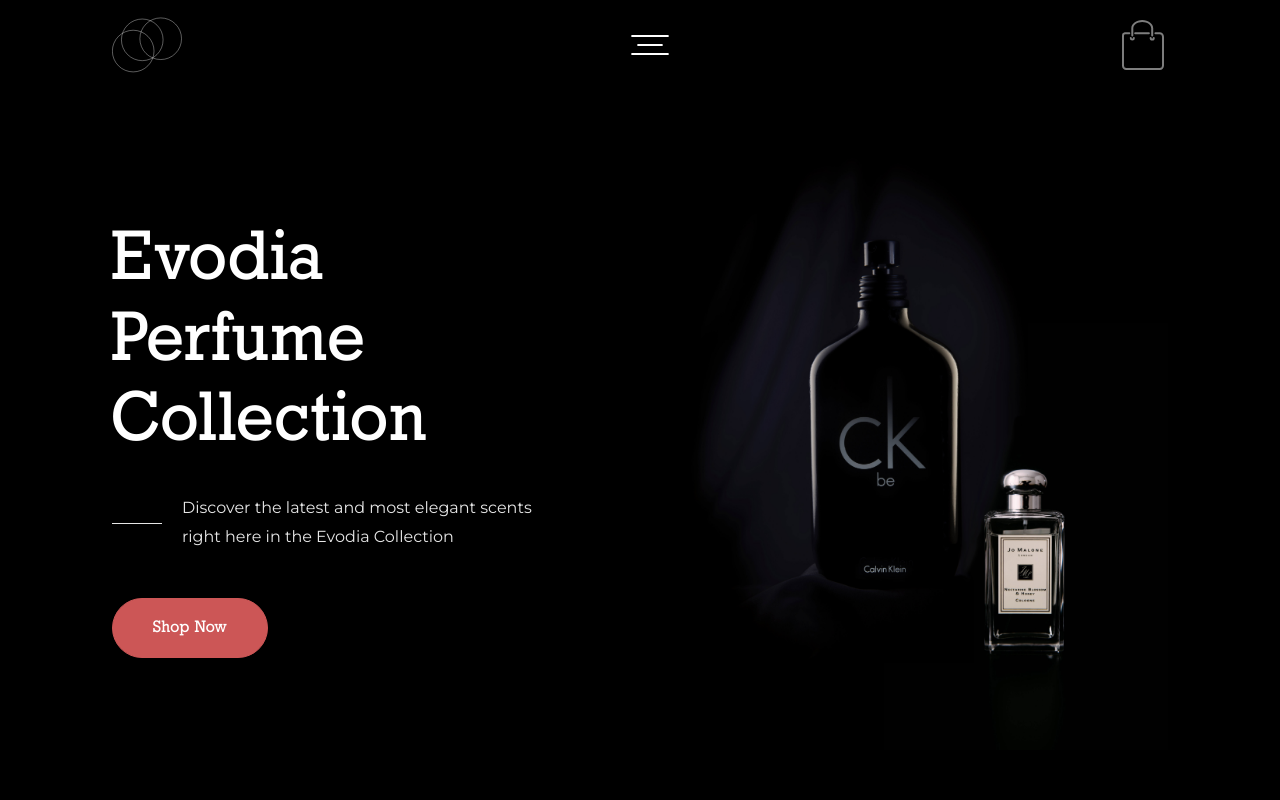
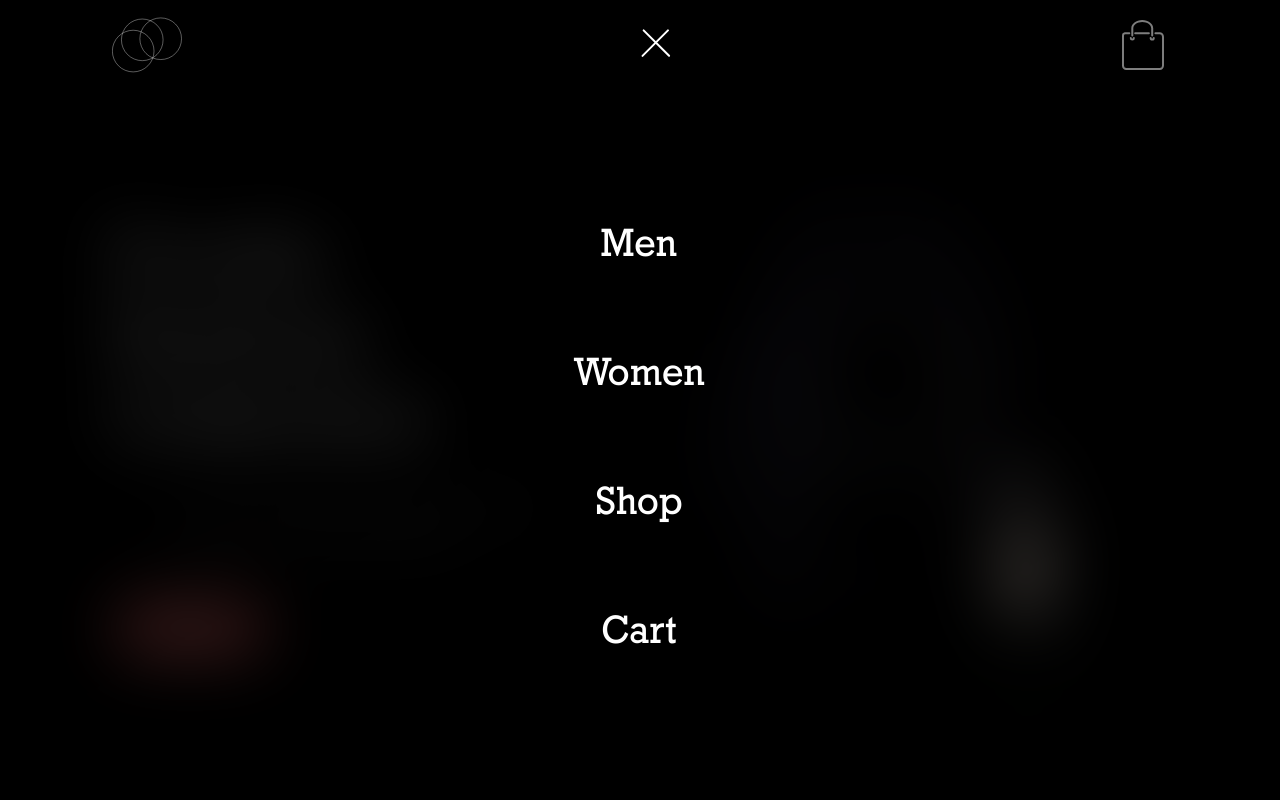
Before and after one commit to Nodenkey/evodia, a Next.js app: page / in a window 1280 px wide. Both pictures are taken after a click on the button 650 px from the left and 45 px from the top of the page. Shown: the top 800 px of the page. Built offline with nearby package versions, Linux system fonts and the light colour scheme.

Commit message:
Add animation to menu button

```diff
--- /dev/null
+++ b/components/menu/menu.js
@@ -0,0 +1,15 @@
+import React from 'react';
+import {MenuLink, MenuWrapper} from "./menuStyles";
+
+const Menu = () => {
+    return (
+        <MenuWrapper>
+            <MenuLink>Men</MenuLink>
+            <MenuLink>Women</MenuLink>
+            <MenuLink>Shop</MenuLink>
+            <MenuLink>Cart</MenuLink>
+        </MenuWrapper>
+    );
+};
+
+export default Menu;
--- /dev/null
+++ b/components/menu/menuStyles.js
@@ -0,0 +1,45 @@
+import styled from "styled-components";
+import {palette, typeScale} from "../../utils";
+import Link from "next/link";
+import {HeaderOne, HeaderThree} from "../../globals/globalStyles";
+
+export const MenuWrapper = styled.div`
+  height: calc(100vh - 80px);
+  width: 100vw;
+  color: ${palette.white};
+  background: linear-gradient(to right bottom, rgba(0, 0, 0, .8), rgba(0, 0, 0, .7));
+  backdrop-filter: blur(2rem);
+  margin-top: 80px;
+  position: fixed;
+  top: 0;
+  left: 0;
+  z-index: 99;
+  display: flex;
+  flex-direction: column;
+  align-items: center;
+  justify-content: center;
+`;
+
+export const MenuLink = styled(HeaderThree)`
+  position: relative;
+  transition: 300ms ease-in-out;
+  cursor: pointer;
+  &::before {
+    content: '';
+    position: absolute;
+    width: 50px;
+    height: 5px;
+    background-color: ${palette.lightRed};
+    top: 50%;
+    left: -70px;
+    transform: translateY(-50%) scale(0);
+    transition: 300ms ease-in-out;
+    transform-origin: right;
+  }
+    &:hover {
+      &::before {
+        transform: translateY(-50%) scale(1);
+      }
+      color: ${palette.lightRed};
+    }
+`;
--- a/components/navbar/navbar.js
+++ b/components/navbar/navbar.js
@@ -1,16 +1,36 @@
-import React from 'react';
+import React, {useEffect, useState} from 'react';
 import {MenuButton, NavbarWrapper} from "./navbarStyles";
 import {Container, Flex} from "../../globals/globalStyles";
 import ShoppingBag from "../svg/shopping-bag/shoppingBag";
 import Logo from "../svg/logo/logo";
+import Menu from "../menu/menu";
 
 const Navbar = () => {
+    const [openMenu, setOpenMenu] = useState(false);
+    const toggleMenu = () => {
+        setOpenMenu(!openMenu);
+    }
+
+    useEffect(() => {
+        const html = document.querySelector('html');
+        if(openMenu) {
+          html.style.width = '100vw';
+          html.style.height = '100vh';
+          html.style.overflow = 'hidden';
+        } else {
+            html.style.width = 'initial';
+            html.style.height = 'initial';
+            html.style.overflowX = 'hidden';
+            html.style.overflowY = 'auto';
+        }
+    }, [openMenu])
     return (
+        <>
             <NavbarWrapper>
                 <Container>
                     <Flex spaceBetween>
                         <Logo/>
-                    <MenuButton>
+                        <MenuButton onClick={toggleMenu} open={openMenu}>
                             <div/>
                             <div/>
                             <div/>
@@ -19,6 +39,10 @@ const Navbar = () => {
                     </Flex>
                 </Container>
             </NavbarWrapper>
+            {
+                openMenu && <Menu/>
+            }
+        </>
     );
 };
 
--- a/components/navbar/navbarStyles.js
+++ b/components/navbar/navbarStyles.js
@@ -16,6 +16,9 @@ export const MenuButton = styled.button`
   border: none;
   width: 50px;
   background-color: transparent;
+  cursor: pointer;
+  transition: 300ms ease-in-out;
+
   div {
     height: 1px;
     width: 100%;
@@ -23,9 +26,20 @@ export const MenuButton = styled.button`
     margin: 7px 0;
     border: 1px solid white;
     border-radius: 500px;
+    transform: rotate(-45deg);
+    transition: 300ms ease-in-out;
   }
   > div:nth-child(2) {
     width: 70%;
     margin: 7px auto;
+    transition: 300ms ease-in-out;
+    transform: ${({open}) => open ? 'translateX(30px)' : 'translateX(0)'};
+    opacity: ${({open}) => open ? '0' : '1'};
+  }
+  >div:nth-child(1) {
+    transform: ${({open}) => open ? 'rotate(45deg) translate(25%, 25%)' : 'rotate(0deg) translate(0, 0)'};
+  }
+  >div:nth-child(3) {
+    transform: ${({open}) => open ? 'rotate(-45deg) translate(30%, -200%)' : 'rotate(0deg) translate(0, 0)'};
   }
 `;
--- a/globals/globalStyles.js
+++ b/globals/globalStyles.js
@@ -190,7 +190,6 @@ export const HeaderFive = styled.h5`
   text-align: left;
   display: block;
   line-height: 150%;
-  font-weight: 600;
   font-weight: normal;
   font-family: Rockwell, serif;
   letter-spacing: .05em;
```
Lines whose indentation alone changed are shown as unchanged.
